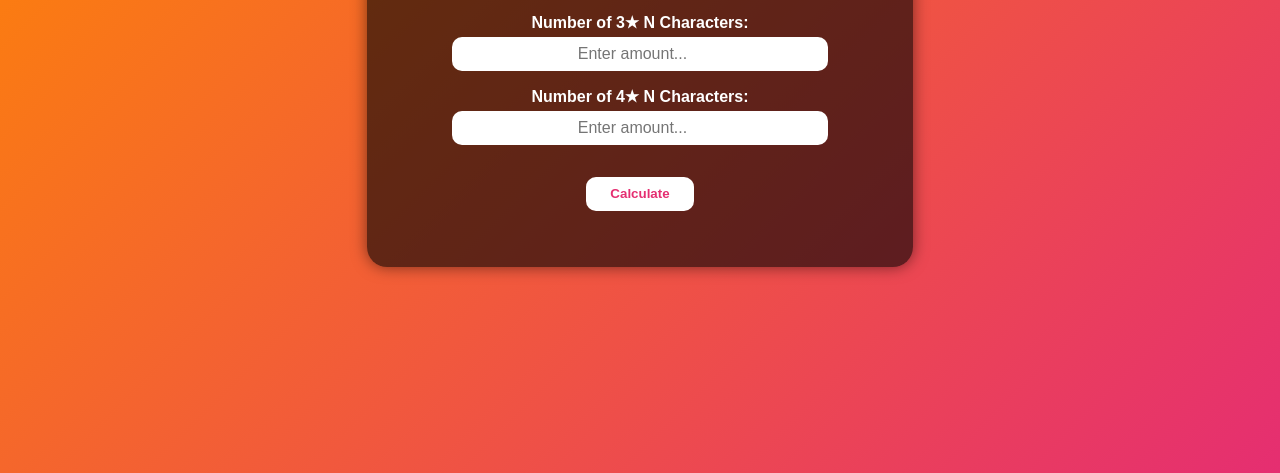
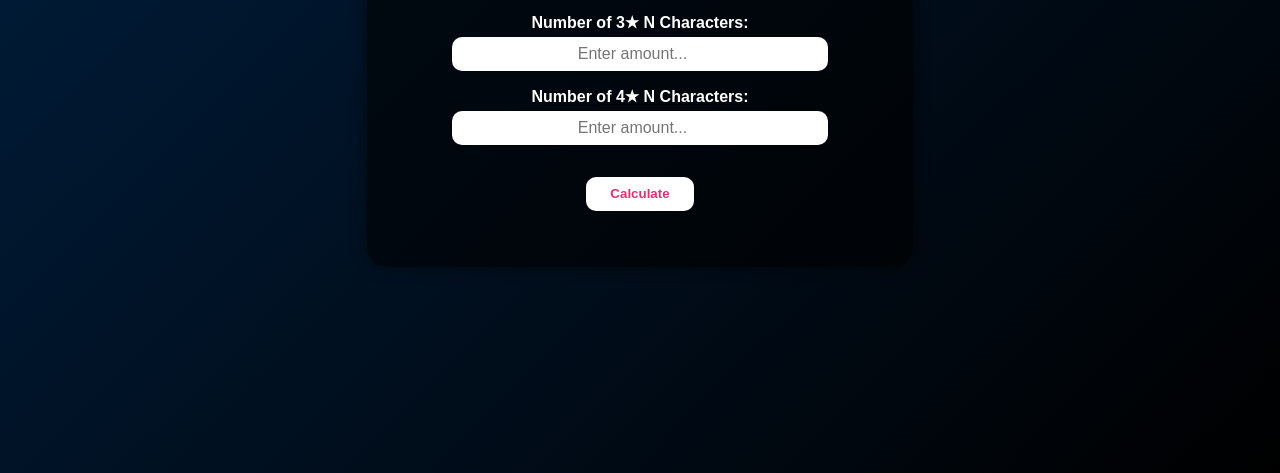
Before and after one commit to Christian1738/Exp-Calculator, a plain HTML site: page index.html in a window 1280 px wide. Shown: the part 327-800 px from the top of the page. Drawn offline with Linux system fonts and the light colour scheme.

Commit message:
Update index.html

```diff
--- a/index.html
+++ b/index.html
@@ -7,7 +7,7 @@
   <style>
     body {
       font-family: 'Poppins', sans-serif;
-      background: linear-gradient(135deg, #ff8a00, #e52e71);
+     background: linear-gradient(135deg, #001f3f, #000000);
       color: #fff;
       text-align: center;
       margin: 0;
```
